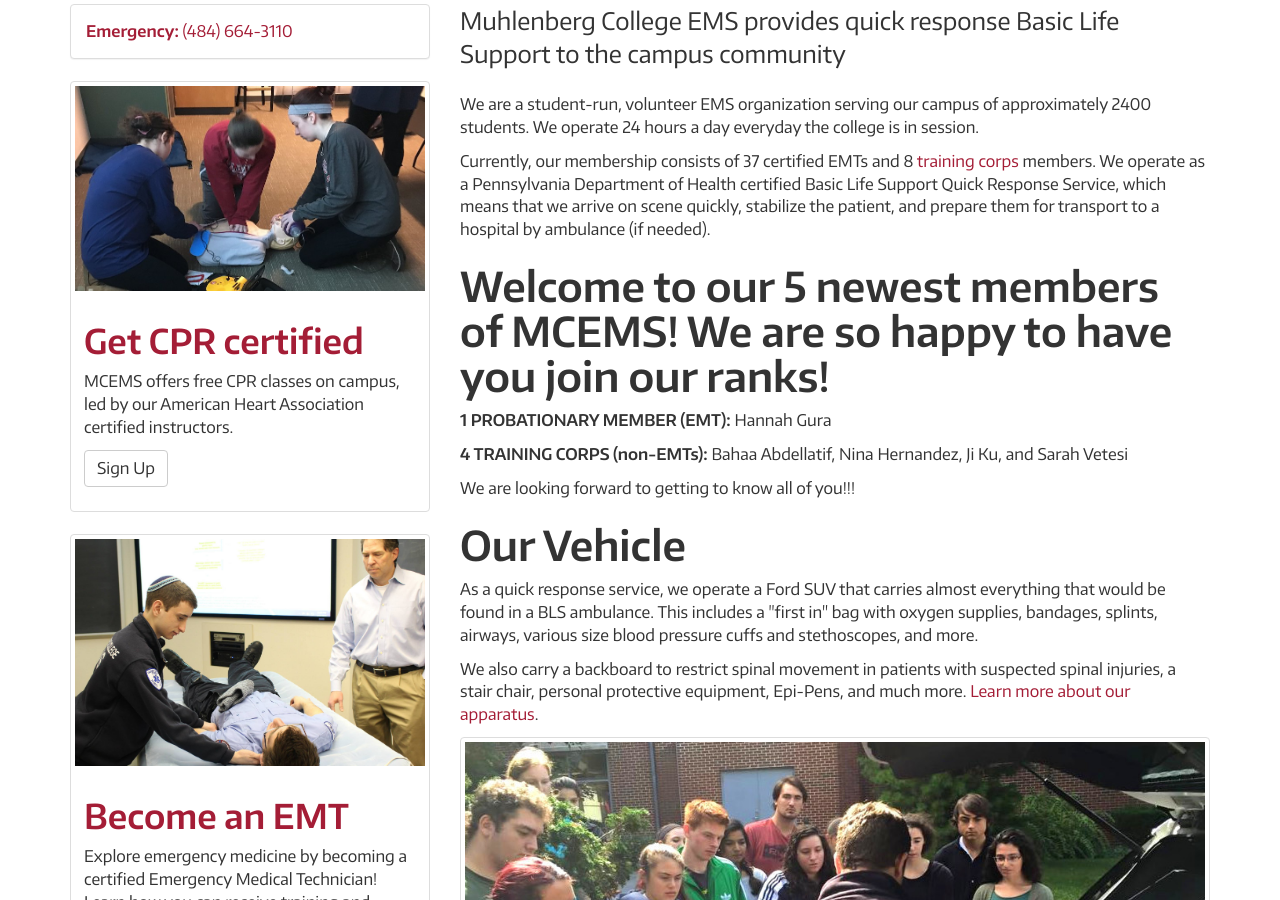
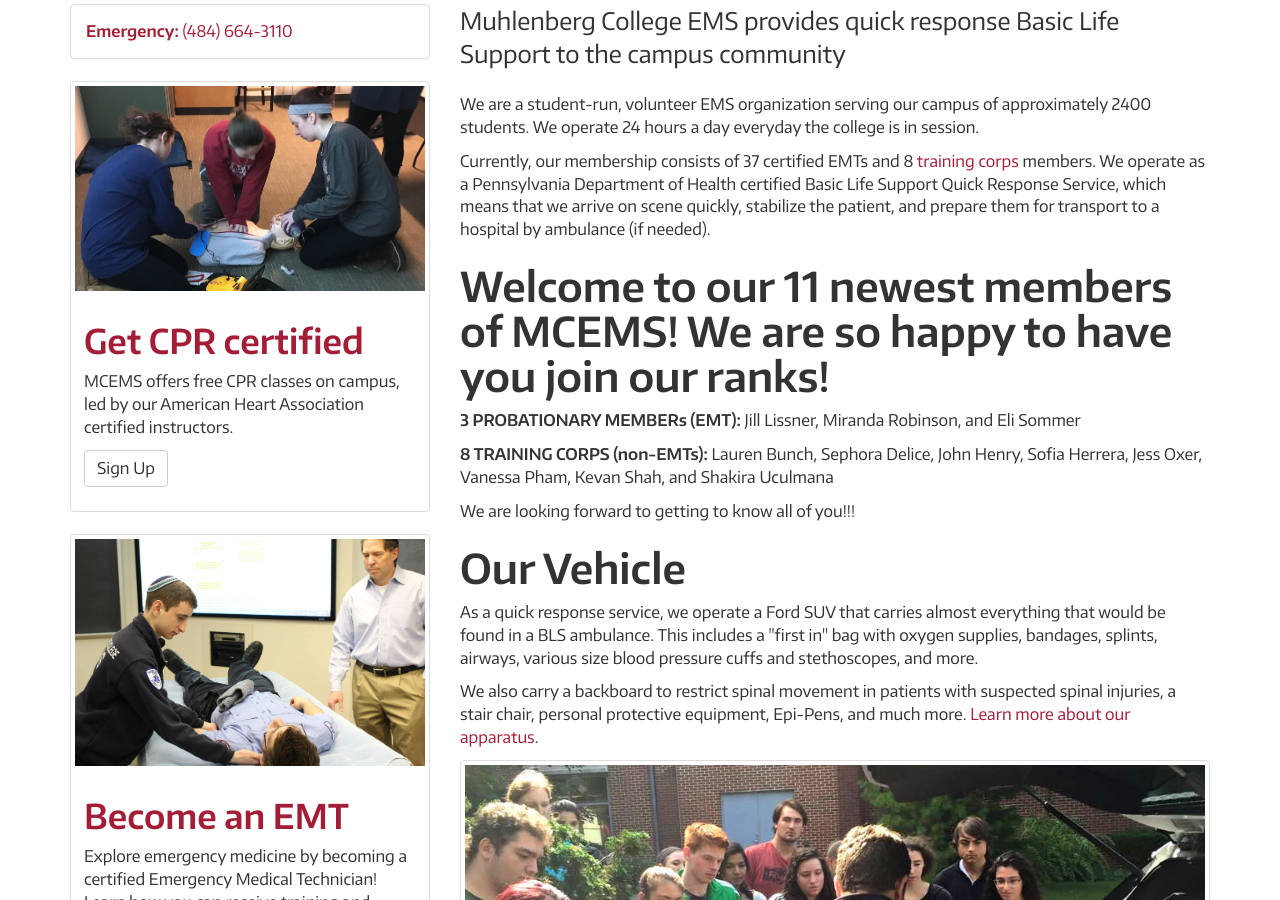
Before and after one commit to MCEMS/www, a Jekyll site: the page built from index.html, in a window 1280 px wide and 900 px high, scrolled down 330 px. Built offline with Jekyll 4.4.1, drawn with Linux system fonts in a browser that asks for light colours; nearby versions of some CDN libraries.

Commit message:
Update news.markdown

```diff
--- a/_includes/news.markdown
+++ b/_includes/news.markdown
@@ -1,8 +1,8 @@
-Welcome to our 5 newest members of MCEMS! We are so happy to have you join our ranks!
+Welcome to our 11 newest members of MCEMS! We are so happy to have you join our ranks!
 ======================================================================================
 
-**1 PROBATIONARY MEMBER (EMT):** Hannah Gura
+**3 PROBATIONARY MEMBERs (EMT):** Jill Lissner, Miranda Robinson, and Eli Sommer
 
-**4 TRAINING CORPS (non-EMTs):** Bahaa Abdellatif, Nina Hernandez, Ji Ku, and Sarah Vetesi
+**8 TRAINING CORPS (non-EMTs):** Lauren Bunch, Sephora Delice, John Henry, Sofia Herrera, Jess Oxer, Vanessa Pham, Kevan Shah, and Shakira Uculmana
 
 We are looking forward to getting to know all of you!!!
```
